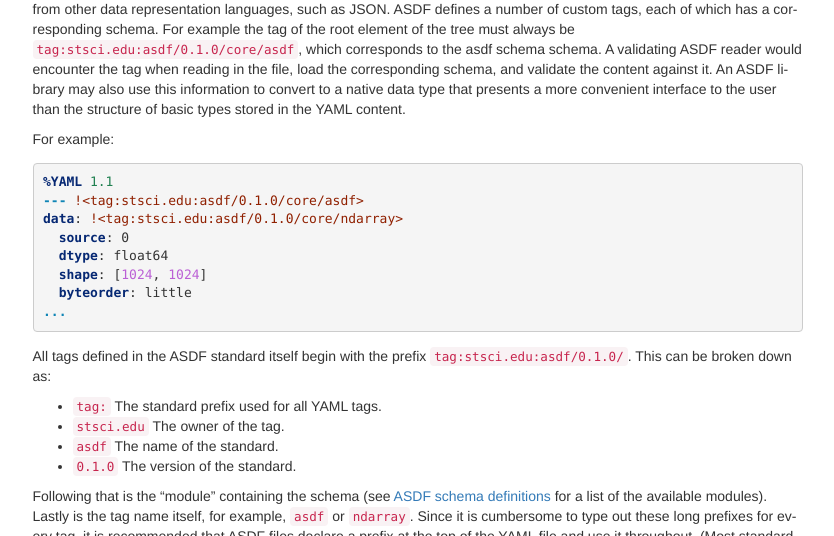
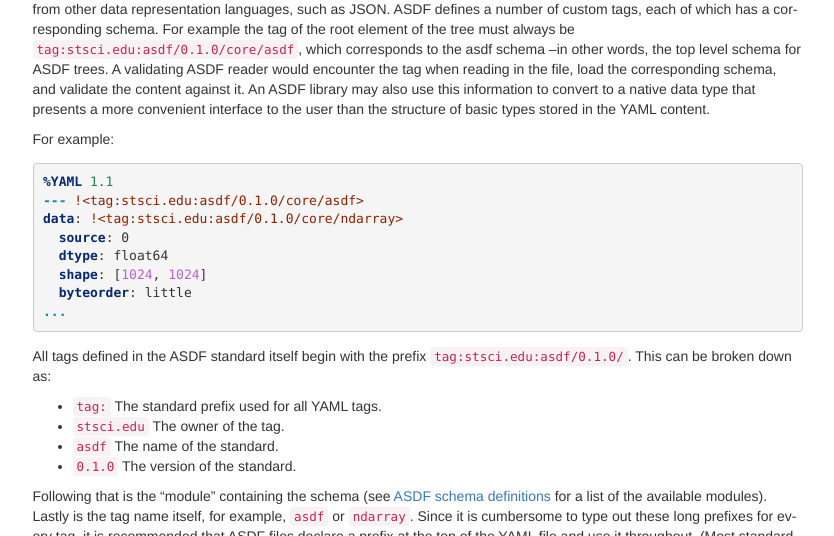
Before and after one commit to asdf-format/asdf-standard, a Sphinx documentation site: the page built from source/tree.rst, in a window 1280 px wide and 900 px high, cut to the strip 364-900 px from the top of the window. Shown: the whole strip, without its empty margins (330-1164 px from the left). Built offline with Sphinx 7.4.7, drawn with Linux system fonts in a browser that asks for light colours; pages that are not in the unit, such as notebooks, are missing from menus.

Commit message:
Update tree.rst
Remove redundant "schema"--add clarification.

```diff
--- a/source/tree.rst
+++ b/source/tree.rst
@@ -34,11 +34,12 @@ a number of custom tags, each of which has a corresponding schema.
 For example the tag of the root element of the tree must always be
 ``tag:stsci.edu:asdf/0.1.0/core/asdf``, which corresponds to the
 :ref:`asdf schema <http://stsci.edu/schemas/asdf/0.1.0/core/asdf>`
-schema.  A validating ASDF reader would encounter the tag when reading
-in the file, load the corresponding schema, and validate the content
-against it.  An ASDF library may also use this information to convert
-to a native data type that presents a more convenient interface to the
-user than the structure of basic types stored in the YAML content.
+--in other words, the top level schema for ASDF trees.  A validating ASDF reader would
+encounter the tag when reading in the file, load the corresponding schema,
+and validate the content against it.  An ASDF library may also use this
+information to convert to a native data type that presents a more convenient
+interface to the user than the structure of basic types stored in the YAML
+content.
 
 For example::
 
```
